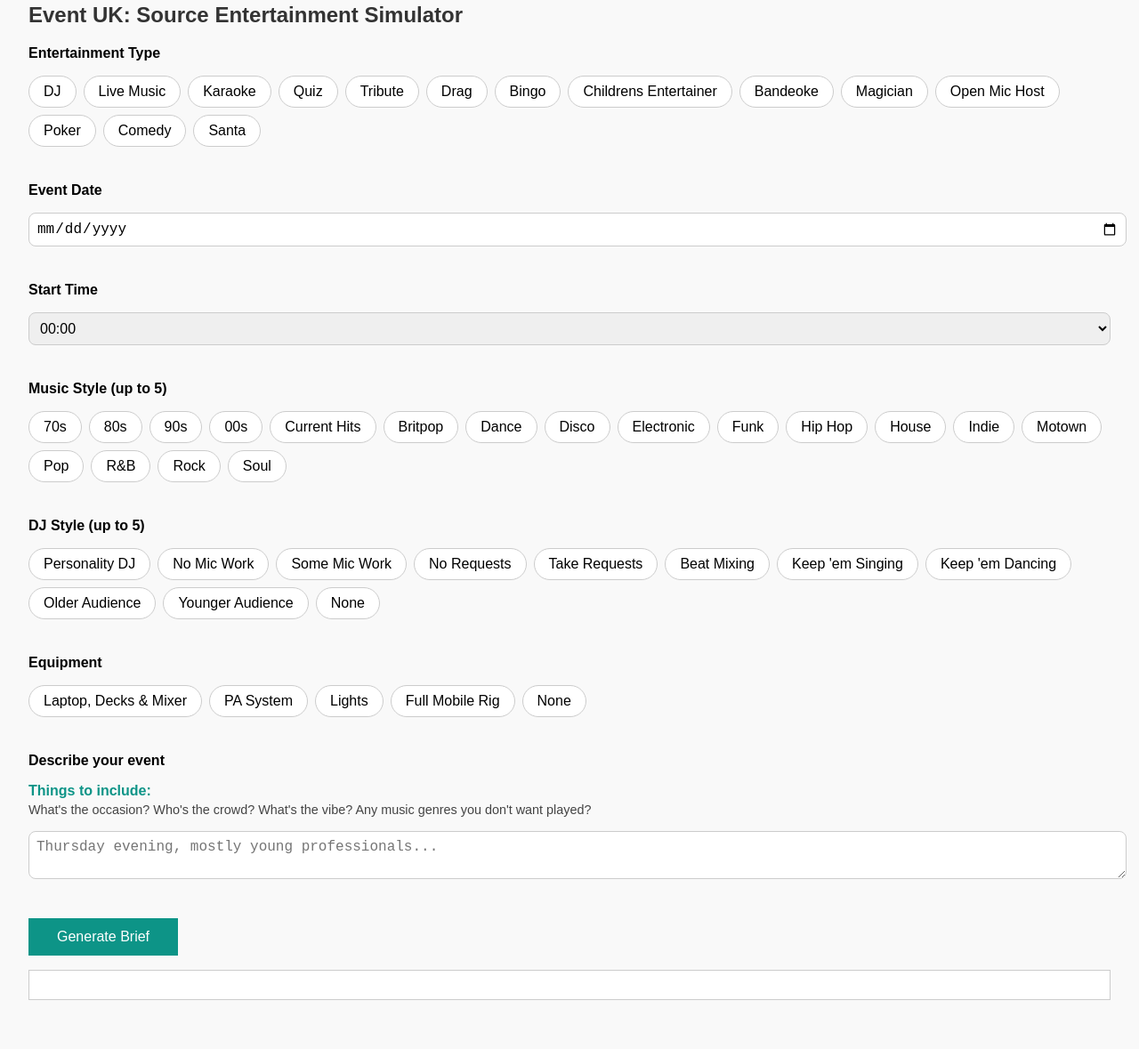
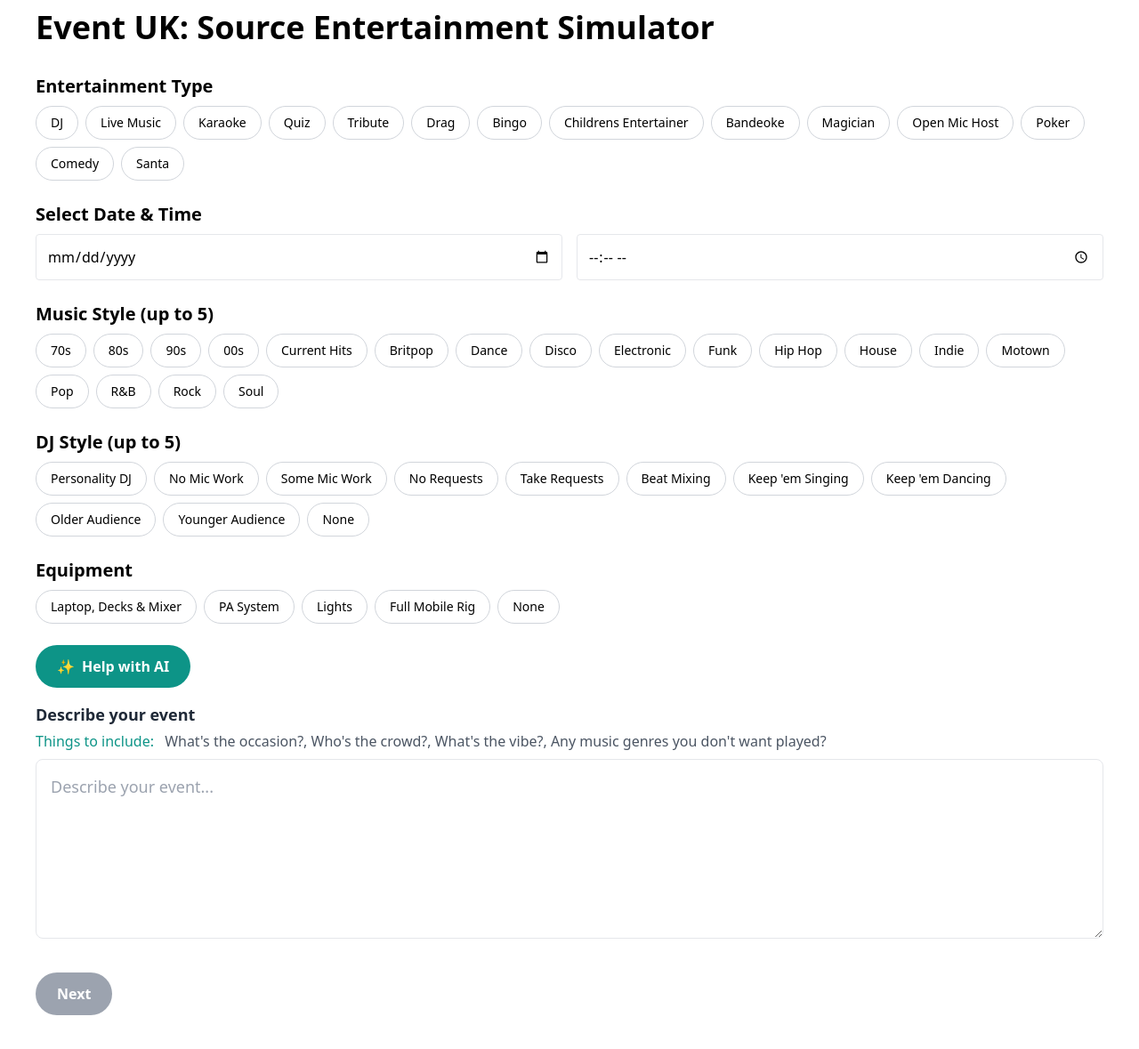
Before and after one commit to markiego1111/markiego1111.github.io, a plain HTML site: page index.html in a window 1280 px wide. Shown: the part 29-1208 px from the top of the page at 89% size. Before the commit the page ends 1185 px from the top, so only its background shows below. Drawn offline with nearby package versions, Linux system fonts and the light colour scheme.

Commit message:
euk ai demo 7.html
demo 7

```diff
--- a/index.html
+++ b/index.html
@@ -1,203 +1,172 @@
 <!DOCTYPE html>
 <html lang="en">
 <head>
-  <meta charset="UTF-8">
-  <meta name="viewport" content="width=device-width, initial-scale=1.0">
-  <title>Event UK Demo - Source Entertainment Simulator</title>
-  <style>
-    body { font-family: sans-serif; margin: 2rem; background: #f9f9f9; }
-    h2 { color: #333; }
-    .section { margin-bottom: 2.5rem; }
-    label { display: block; font-weight: bold; margin-bottom: 1rem; }
-    .tags { display: flex; flex-wrap: wrap; gap: 0.5rem; }
-    .tag {
-      padding: 0.5rem 1rem;
-      background: #fff;
-      border: 1px solid #ccc;
-      border-radius: 2rem;
-      cursor: pointer;
-    }
-    .tag.selected {
-      background: #0D9487;
-      color: white;
-      border-color: #0D9487;
-    }
-    textarea, select, input[type="date"] {
-      width: 100%;
-      padding: 0.5rem;
-      font-size: 1rem;
-      border-radius: 0.5rem;
-      border: 1px solid #ccc;
-    }
-    button {
-      padding: 0.75rem 2rem;
-      font-size: 1rem;
-      background: #0D9487;
-      color: white;
-      border: none;
-      cursor: pointer;
-    }
-    .output {
-      background: #fff;
-      padding: 1rem;
-      border: 1px solid #ccc;
-      margin-top: 1rem;
-    }
-    .helper-text {
-      color: #0D9487;
-      font-weight: bold;
-      margin-bottom: 0.25rem;
-    }
-    .hint {
-      font-size: 0.9rem;
-      color: #444;
-      margin-bottom: 1rem;
-    }
-  </style>
+  <meta charset="UTF-8" />
+  <meta name="viewport" content="width=device-width, initial-scale=1.0" />
+  <title>Event UK: Source Entertainment Simulator</title>
+  <script src="https://cdn.tailwindcss.com"></script>
 </head>
-<body>
-  <h2>Event UK: Source Entertainment Simulator</h2>
+<body class="p-10">
+  <h1 class="text-4xl font-bold mb-8">Event UK: Source Entertainment Simulator</h1>
 
-  <div class="section">
-    <label>Entertainment Type</label>
-    <div class="tags" id="entertainmentType"></div>
+  <!-- Entertainment Type -->
+  <div>
+    <h2 class="text-xl font-semibold mb-2">Entertainment Type</h2>
+    <div id="entertainmentType" class="flex flex-wrap gap-2 mb-6"></div>
   </div>
 
-  <div class="section">
-    <label>Event Date</label>
-    <input type="date" id="eventDate">
+  <!-- Select Date & Time -->
+  <div>
+    <h2 class="text-xl font-semibold mb-2">Select Date & Time</h2>
+    <div class="flex flex-row gap-4 mb-6">
+      <input type="date" id="eventDate" class="w-1/2 p-3 border rounded" />
+      <input type="time" id="eventTime" class="w-1/2 p-3 border rounded" />
+    </div>
   </div>
 
-  <div class="section">
-    <label>Start Time</label>
-    <select id="startTime"></select>
+  <!-- Music Style -->
+  <div>
+    <h2 class="text-xl font-semibold mb-2">Music Style (up to 5)</h2>
+    <div id="musicStyle" class="flex flex-wrap gap-2 mb-6"></div>
   </div>
 
-  <div class="section">
-    <label>Music Style (up to 5)</label>
-    <div class="tags" id="musicStyle"></div>
+  <!-- DJ Style -->
+  <div>
+    <h2 class="text-xl font-semibold mb-2">DJ Style (up to 5)</h2>
+    <div id="djStyle" class="flex flex-wrap gap-2 mb-6"></div>
   </div>
 
-  <div class="section">
-    <label>DJ Style (up to 5)</label>
-    <div class="tags" id="djStyle"></div>
+  <!-- Equipment -->
+  <div>
+    <h2 class="text-xl font-semibold mb-2">Equipment</h2>
+    <div id="equipment" class="flex flex-wrap gap-2 mb-6"></div>
   </div>
 
-  <div class="section">
-    <label>Equipment</label>
-    <div class="tags" id="equipment"></div>
+  <!-- Help with AI Button -->
+  <div class="mb-4">
+    <button id="aiHelpBtn" class="flex items-center space-x-2 px-6 py-3 bg-[#0D9487] text-white rounded-full font-semibold">
+      <span id="aiIcon">✨</span>
+      <span id="aiLabel">Help with AI</span>
+    </button>
   </div>
 
-  <div class="section">
-    <label>Describe your event</label>
-    <div class="helper-text">Things to include:</div>
-    <div class="hint">What's the occasion? Who's the crowd? What's the vibe? Any music genres you don't want played?</div>
-    <textarea id="eventDescription" placeholder="Thursday evening, mostly young professionals..." ></textarea>
+  <!-- Description -->
+  <label class="block text-lg font-semibold text-gray-800 mb-1">Describe your event</label>
+  <div class="mb-2">
+    <span class="text-[#0D9487] font-medium">Things to include:</span>
+    <span class="text-gray-600 ml-2">What's the occasion?, Who's the crowd?, What's the vibe?, Any music genres you don't want played?</span>
   </div>
+  <textarea id="description" rows="6" class="w-full border rounded-lg p-4 text-lg placeholder-gray-400 mb-8" placeholder="Describe your event..."></textarea>
 
-  <button onclick="submitForm()">Generate Brief</button>
-
-  <div class="output" id="outputArea"></div>
+  <!-- Next Button -->
+  <button id="nextBtn" class="px-6 py-3 bg-gray-400 text-white font-semibold rounded-full cursor-not-allowed" disabled>Next</button>
 
   <script>
-    const tagData = {
+    const categories = {
       entertainmentType: ["DJ", "Live Music", "Karaoke", "Quiz", "Tribute", "Drag", "Bingo", "Childrens Entertainer", "Bandeoke", "Magician", "Open Mic Host", "Poker", "Comedy", "Santa"],
       musicStyle: ["70s", "80s", "90s", "00s", "Current Hits", "Britpop", "Dance", "Disco", "Electronic", "Funk", "Hip Hop", "House", "Indie", "Motown", "Pop", "R&B", "Rock", "Soul"],
       djStyle: ["Personality DJ", "No Mic Work", "Some Mic Work", "No Requests", "Take Requests", "Beat Mixing", "Keep 'em Singing", "Keep 'em Dancing", "Older Audience", "Younger Audience", "None"],
       equipment: ["Laptop, Decks & Mixer", "PA System", "Lights", "Full Mobile Rig", "None"]
     };
 
-    const maxMusic = 5, maxStyle = 5;
+    const state = {
+      entertainmentType: [],
+      musicStyle: [],
+      djStyle: [],
+      equipment: []
+    };
 
-    function renderTags(containerId, items, max = null, single = false) {
+    function renderPills(containerId, options, max = null, allowNone = false) {
       const container = document.getElementById(containerId);
-      items.forEach(item => {
-        const el = document.createElement('div');
-        el.className = 'tag';
-        el.innerText = item;
-        el.onclick = () => {
-          const selected = el.classList.contains('selected');
-          const allTags = container.querySelectorAll('.tag');
+      container.innerHTML = '';
+      options.forEach(option => {
+        const pill = document.createElement('button');
+        pill.textContent = option;
+        pill.className = 'px-4 py-2 border border-gray-300 rounded-full text-sm';
+        pill.addEventListener('click', () => {
+          const selected = state[containerId];
 
-          if (single) {
-            allTags.forEach(t => t.classList.remove('selected'));
-            el.classList.add('selected');
-            return;
+          if (containerId === 'entertainmentType') {
+            if (selected[0] === option) {
+              selected.length = 0;
+            } else {
+              selected.length = 0;
+              selected.push(option);
+            }
+          } else if (containerId === 'equipment') {
+            if (option === 'None') {
+              state.equipment = ['None'];
+            } else {
+              const index = selected.indexOf(option);
+              if (index > -1) {
+                selected.splice(index, 1);
+              } else {
+                selected.push(option);
+              }
+              state.equipment = state.equipment.filter(e => e !== 'None');
+            }
+          } else {
+            const index = selected.indexOf(option);
+            if (index > -1) {
+              selected.splice(index, 1);
+            } else {
+              if (!max || selected.length < max) {
+                selected.push(option);
+              }
+            }
           }
 
-          if (containerId === 'equipment') {
-            if (item === 'None') {
-              allTags.forEach(t => t.classList.remove('selected'));
-              el.classList.add('selected');
-            } else {
-              const noneTag = [...allTags].find(t => t.innerText === 'None');
-              if (noneTag) noneTag.classList.remove('selected');
-
-              if (!selected) {
-                el.classList.add('selected');
-              } else {
-                el.classList.remove('selected');
-              }
-            }
-          } else {
-            if (selected) {
-              el.classList.remove('selected');
-            } else {
-              if (max && container.querySelectorAll('.selected').length >= max) return;
-              el.classList.add('selected');
-            }
-          }
-        };
-        container.appendChild(el);
+          updateUI();
+        });
+        container.appendChild(pill);
       });
     }
 
-    function populateTimeOptions() {
-      const select = document.getElementById("startTime");
-      for (let h = 0; h < 24; h++) {
-        for (let m = 0; m < 60; m += 15) {
-          const hr = h.toString().padStart(2, '0');
-          const min = m.toString().padStart(2, '0');
-          const option = document.createElement("option");
-          option.value = `${hr}:${min}`;
-          option.textContent = `${hr}:${min}`;
-          select.appendChild(option);
+    function updateUI() {
+      ['entertainmentType', 'musicStyle', 'djStyle', 'equipment'].forEach(section => {
+        const pills = document.getElementById(section).children;
+        for (const pill of pills) {
+          const selected = state[section].includes(pill.textContent);
+          pill.className = selected
+            ? 'px-4 py-2 rounded-full text-sm bg-[#0D9487] text-white'
+            : 'px-4 py-2 border border-gray-300 rounded-full text-sm';
         }
-      }
+      });
+
+      const nextBtn = document.getElementById('nextBtn');
+      const ready = state.entertainmentType.length > 0 && state.musicStyle.length > 0 && state.djStyle.length > 0 && state.equipment.length > 0;
+      nextBtn.disabled = !ready;
+      nextBtn.className = ready
+        ? 'px-6 py-3 bg-[#0D9487] text-white font-semibold rounded-full cursor-pointer'
+        : 'px-6 py-3 bg-gray-400 text-white font-semibold rounded-full cursor-not-allowed';
     }
 
-    function getSelectedText(containerId) {
-      return [...document.getElementById(containerId).querySelectorAll('.selected')].map(el => el.innerText);
-    }
+    renderPills('entertainmentType', categories.entertainmentType);
+    renderPills('musicStyle', categories.musicStyle, 5);
+    renderPills('djStyle', categories.djStyle, 5);
+    renderPills('equipment', categories.equipment);
+    updateUI();
 
-    function submitForm() {
-      const type = getSelectedText('entertainmentType');
-      const date = document.getElementById('eventDate').value;
-      const startTime = document.getElementById('startTime').value;
-      const music = getSelectedText('musicStyle');
-      const style = getSelectedText('djStyle');
-      const equipment = getSelectedText('equipment');
-      const desc = document.getElementById('eventDescription').value || 'Thursday evening, mostly young professionals. Can potentially be outside.';
+    const aiHelpBtn = document.getElementById('aiHelpBtn');
+    const aiIcon = document.getElementById('aiIcon');
+    const aiLabel = document.getElementById('aiLabel');
+    const descriptionBox = document.getElementById('description');
+    let aiOriginalText = '';
 
-      const output = `
-        <h3>Generated Brief</h3>
-        <p><strong>Title:</strong> ${type[0] || 'DJ'} for Bear and Ragged Staff</p>
-        <p><strong>Date:</strong> ${date}</p>
-        <p><strong>Start Time:</strong> ${startTime}</p>
-        <p><strong>Music:</strong> ${music.join(', ')}</p>
-        <p><strong>Style:</strong> ${style.join(', ')}</p>
-        <p><strong>Equipment:</strong> ${equipment.join(', ')}</p>
-        <p><strong>Description:</strong> ${desc}</p>
-      `;
+    aiHelpBtn.addEventListener('click', () => {
+      if (!aiOriginalText) aiOriginalText = descriptionBox.value;
 
-      document.getElementById('outputArea').innerHTML = output;
-    }
+      aiIcon.innerHTML = '';
+      aiIcon.className = 'h-4 w-4 rounded-full border-2 border-t-transparent border-white animate-spin';
+      aiLabel.textContent = 'Generating...';
 
-    renderTags('entertainmentType', tagData.entertainmentType, 1, true);
-    renderTags('musicStyle', tagData.musicStyle, maxMusic);
-    renderTags('djStyle', tagData.djStyle, maxStyle);
-    renderTags('equipment', tagData.equipment);
-    populateTimeOptions();
+      setTimeout(() => {
+        descriptionBox.value = 'A vibrant Thursday evening crowd with young professionals, upbeat and modern vibes.';
+        aiIcon.className = '';
+        aiIcon.innerHTML = '✨';
+        aiLabel.textContent = 'Help with AI';
+      }, 1500);
+    });
   </script>
 </body>
 </html>
```
